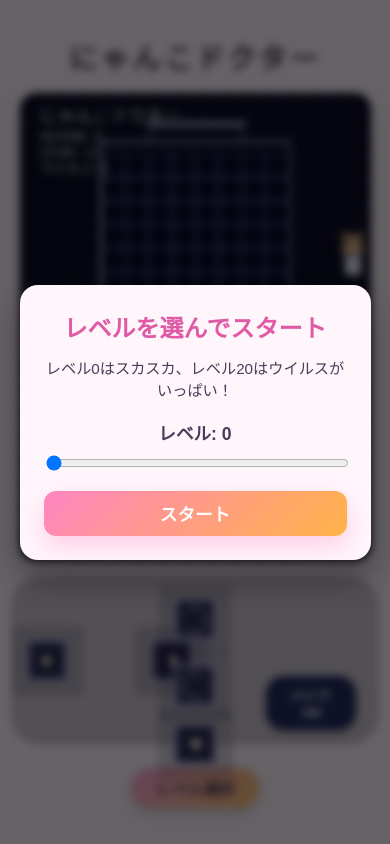
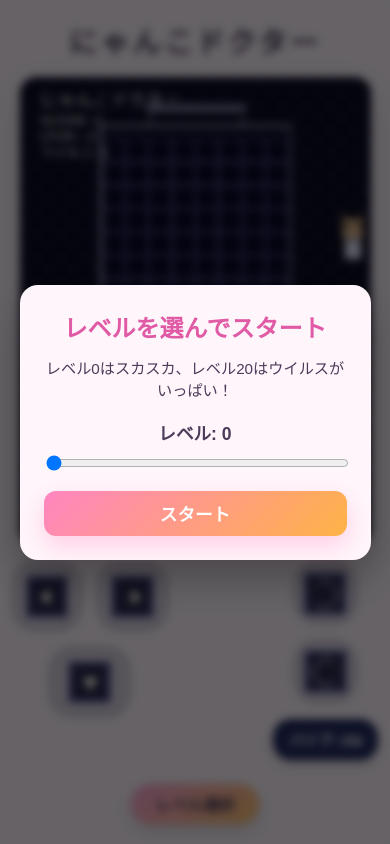
Before and after one commit to iwakicom-ux/nyanko-doctor, a plain HTML site: page index.html in a window 390 px wide. Drawn offline with Linux system fonts and the light colour scheme.

Commit message:
Add files via upload
inu

```diff
--- a/index.html
+++ b/index.html
@@ -11,31 +11,29 @@
         <h1 class="game-title">にゃんこドクター</h1>
         <canvas id="gameCanvas" width="480" height="640" aria-label="にゃんこドクターのプレイ画面"></canvas>
         <div class="game-controls" aria-label="操作ボタン">
-            <div class="controller-wrapper">
-                <div class="controller-surface">
             <div class="dpad">
+                <div class="dpad-row">
                     <button id="btnLeft" class="control-btn" aria-label="左移動">
                         <img src="assets/btn_left.png" alt="左移動">
                     </button>
                     <button id="btnRight" class="control-btn" aria-label="右移動">
                         <img src="assets/btn_right.png" alt="右移動">
                     </button>
+                </div>
                 <button id="btnDown" class="control-btn dpad-down" aria-label="高速落下">
                     <img src="assets/btn_drop.png" alt="高速落下">
                 </button>
             </div>
-                    <div class="rotate-stack">
+            <div class="rotate-group">
                 <button id="btnRotateCCW" class="control-btn rotate-ccw" aria-label="左回転">
                     <img src="assets/btn_rotate.png" alt="左回転">
                 </button>
                 <button id="btnRotateCW" class="control-btn" aria-label="右回転">
                     <img src="assets/btn_rotate.png" alt="右回転">
                 </button>
-                    </div>
                 <button id="btnVibration" class="toggle-btn" aria-pressed="true" aria-label="振動のオンオフ">
                     バイブ: ON
                 </button>
-                </div>
             </div>
         </div>
         <button id="btnLevel" class="level-menu-btn" aria-label="レベル選択画面を開く">レベル選択</button>
--- a/style.css
+++ b/style.css
@@ -1,7 +1,7 @@
 :root {
-    --controller-width: 520px;
-    --control-size: 96px;
-    --controller-aspect: 11 / 5;
+    --control-size: 100px;
+    --control-gap: 24px;
+    --down-width: 120px;
 }
 
 * {
@@ -17,6 +17,8 @@ body {
     background-color: #fef6ff;
     font-family: "Noto Sans JP", "Hiragino Kaku Gothic ProN", sans-serif;
     color: #4a3c5a;
+    -webkit-touch-callout: none;
+    user-select: none;
 }
 
 .game-shell {
@@ -43,148 +45,48 @@ canvas {
 }
 
 .game-controls {
-    width: min(var(--controller-width), 95vw);
+    width: min(560px, 94vw);
+    display: flex;
+    justify-content: space-between;
+    align-items: flex-start;
+    gap: max(var(--control-gap), 20px);
+    flex-wrap: nowrap;
 }
 
-.controller-wrapper {
-    width: 100%;
+.dpad,
+.rotate-group {
+    display: flex;
+    flex-direction: column;
+    align-items: center;
+    gap: var(--control-gap);
+    flex: 0 0 auto;
 }
 
-.controller-surface {
-    position: relative;
-    width: 100%;
-    aspect-ratio: var(--controller-aspect);
-    background: rgba(15, 12, 34, 0.2);
-    border-radius: 28px;
-    box-shadow: inset 0 0 0 2px rgba(17, 12, 46, 0.12);
-}
-
-.control-btn,
-.toggle-btn {
-    position: absolute;
-    border: none;
-    border-radius: 24px;
-    width: var(--control-size);
-    aspect-ratio: 1;
-    background: rgba(17, 12, 46, 0.18);
-    box-shadow: inset 0 0 0 2px rgba(17, 12, 46, 0.15);
+.dpad-row {
     display: flex;
-    align-items: center;
-    justify-content: center;
-    cursor: pointer;
-    touch-action: manipulation;
-}
-
-#btnLeft {
-    left: 14%;
-    top: 50%;
-    transform: translate(-50%, -50%);
-}
-
-#btnRight {
-    left: 34%;
-    top: 50%;
-    transform: translate(-50%, -50%);
-}
-
-#btnDown {
-    left: 24%;
-    top: 78%;
-    transform: translate(-50%, -50%);
-    width: calc(var(--control-size) * 1.15);
-}
-
-#btnRotateCCW {
-    left: 66%;
-    top: 38%;
-    transform: translate(-50%, -50%);
-}
-
-#btnRotateCW {
-    left: 84%;
-    top: 58%;
-    transform: translate(-50%, -50%);
-}
-
-#btnVibration {
-    width: clamp(90px, 18vw, 130px);
-    aspect-ratio: 2.8 / 1;
-    bottom: 8%;
-    right: 6%;
-    font-size: clamp(0.8rem, 2.5vw, 1rem);
-    font-weight: 600;
-    background: #222b61;
-    color: #fff;
-    box-shadow: 0 4px 10px rgba(0, 0, 0, 0.2);
-}
-
-#btnVibration[aria-pressed="false"] {
-    background: #707bba;
-    color: rgba(255, 255, 255, 0.85);
+    gap: var(--control-gap);
 }
 
 .control-btn {
     border: none;
-    background: rgba(17, 12, 46, 0.15);
-    border-radius: var(--control-radius);
-    padding: 12px;
+    border-radius: 24px;
     width: var(--control-size);
     height: var(--control-size);
     display: flex;
     align-items: center;
     justify-content: center;
+    background: rgba(17, 12, 46, 0.15);
     box-shadow: inset 0 0 0 2px rgba(17, 12, 46, 0.15);
     cursor: pointer;
     touch-action: manipulation;
 }
 
 .control-btn img {
-    width: calc(var(--control-size) * 0.7);
-    height: calc(var(--control-size) * 0.7);
+    width: calc(var(--control-size) * 0.72);
+    height: calc(var(--control-size) * 0.72);
     pointer-events: none;
     user-select: none;
     -webkit-user-drag: none;
-}
-
-.control-btn {
-    position: absolute;
-}
-
-#btnLeft {
-    left: 0;
-    top: 50%;
-    transform: translateY(-50%);
-}
-
-#btnRight {
-    right: 0;
-    top: 50%;
-    transform: translateY(-50%);
-}
-
-#btnDown {
-    left: 50%;
-    top: 100%;
-    transform: translate(-50%, -50%);
-    width: calc(var(--control-size) * 1.1);
-}
-
-#btnRotateCCW {
-    top: 25%;
-    left: 50%;
-    transform: translate(-50%, -50%);
-}
-
-#btnRotateCW {
-    top: 65%;
-    left: 50%;
-    transform: translate(-50%, -50%);
-}
-
-#btnVibration {
-    position: absolute;
-    bottom: 8%;
-    right: 6%;
 }
 
 .control-btn.rotate-ccw img {
@@ -193,6 +95,15 @@ canvas {
 
 .control-btn:focus-visible {
     outline: 3px solid #ff8ec7;
+}
+
+.dpad-down {
+    width: var(--down-width);
+}
+
+.rotate-group .control-btn {
+    width: calc(var(--control-size) * 0.9);
+    height: calc(var(--control-size) * 0.9);
 }
 
 .toggle-btn {
@@ -230,13 +141,16 @@ canvas {
     outline-offset: 2px;
 }
 
-@media (max-width: 540px) {
+@media (max-width: 600px) {
     :root {
-        --controller-width: 94vw;
-        --control-size: clamp(56px, 17vw, 96px);
+        --control-size: clamp(64px, 18vw, 100px);
+        --control-gap: clamp(12px, 4vw, 20px);
+        --down-width: calc(var(--control-size) * 1.15);
+    }
+    .game-controls {
+        gap: max(var(--control-gap), 16px);
     }
 }
-
 
 .level-overlay {
     position: fixed;
```
Lines whose indentation alone changed are shown as unchanged.
